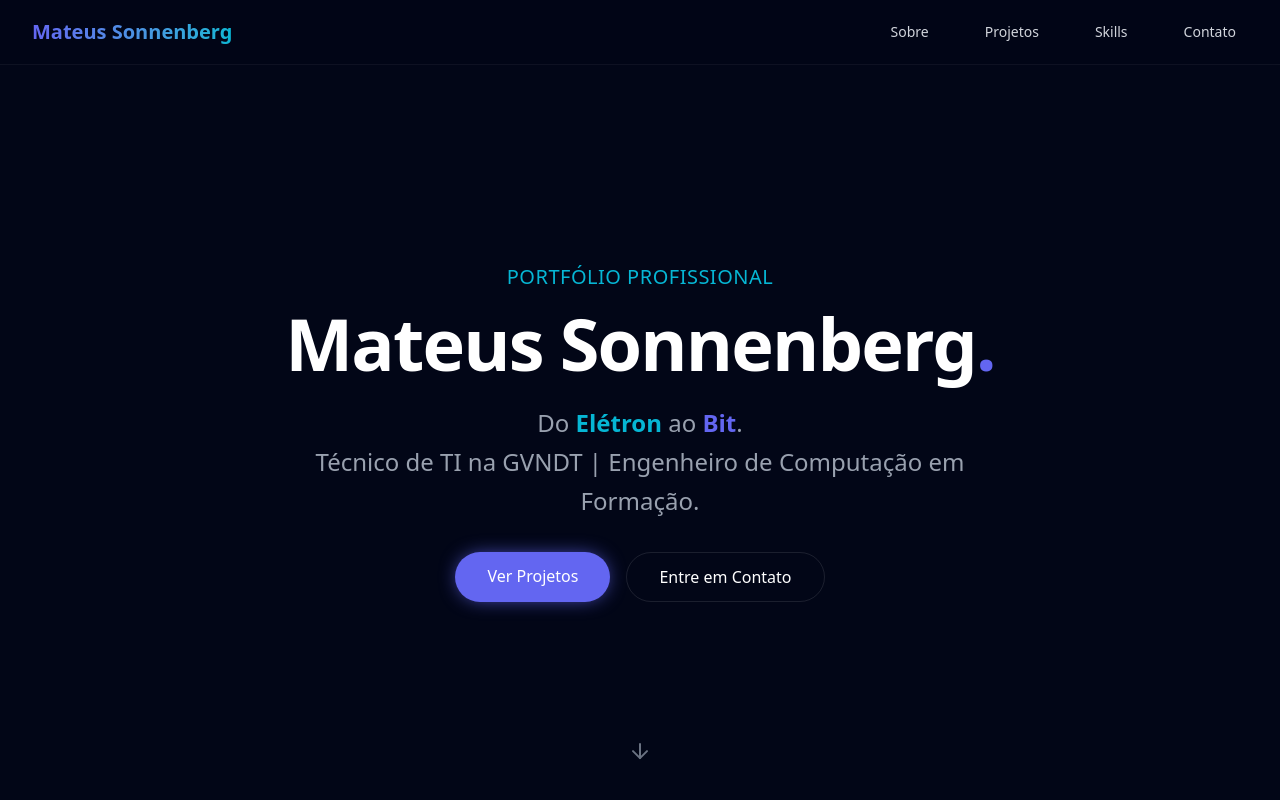
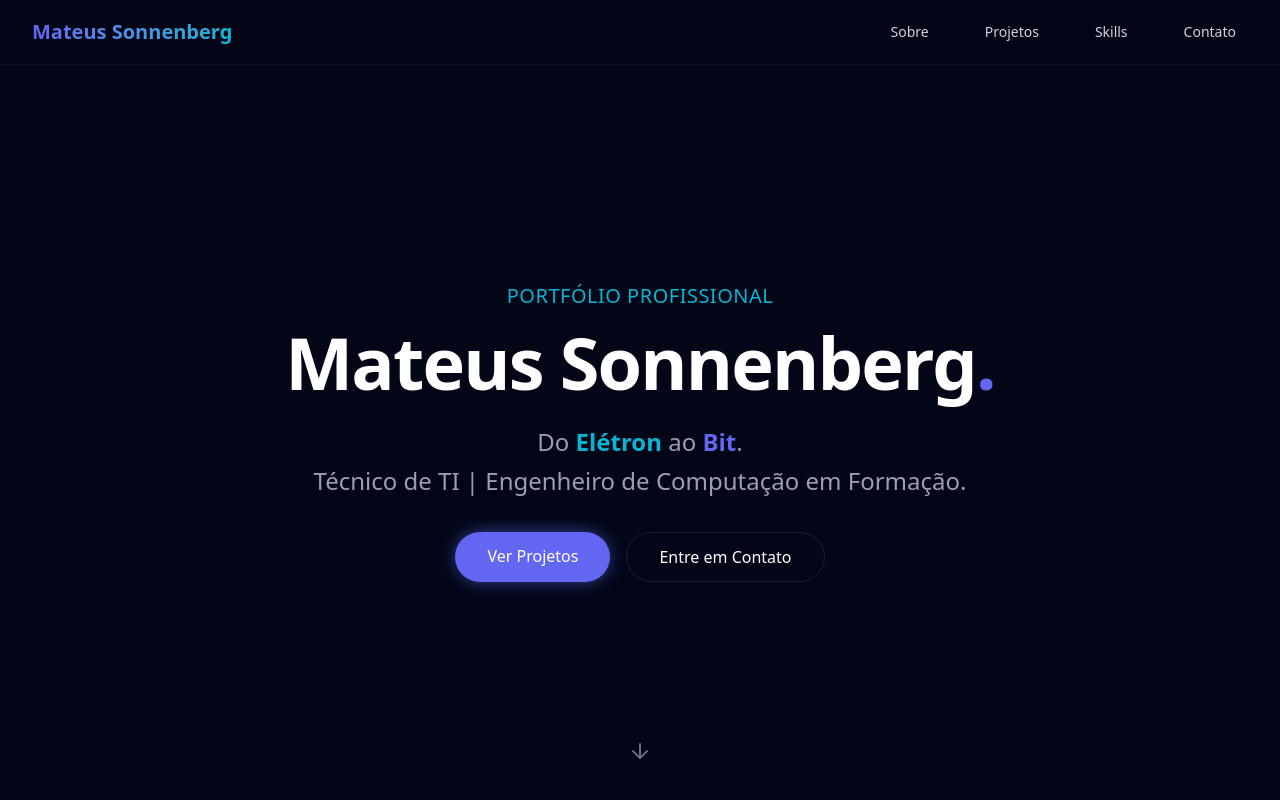
Before and after one commit to AquaSquirel/portifolio-mateus, a Next.js app: page / in a window 1280 px wide. Shown: the top 800 px of the page. Built offline with nearby package versions, Linux system fonts and the light colour scheme.

Commit message:
style: remover nome da empresa do hero para simplificar

```diff
--- a/src/components/Hero.tsx
+++ b/src/components/Hero.tsx
@@ -25,7 +25,7 @@ export const Hero = () => {
                 <p className="text-xl md:text-2xl text-gray-400 max-w-2xl mx-auto mb-8 leading-relaxed">
                     Do <span className="text-secondary font-semibold">Elétron</span> ao <span className="text-primary font-semibold">Bit</span>.
                     <br />
-                    Técnico de TI na GVNDT | Engenheiro de Computação em Formação.
+                    Técnico de TI | Engenheiro de Computação em Formação.
                 </p>
 
                 <div className="flex flex-col sm:flex-row justify-center gap-4">
```
